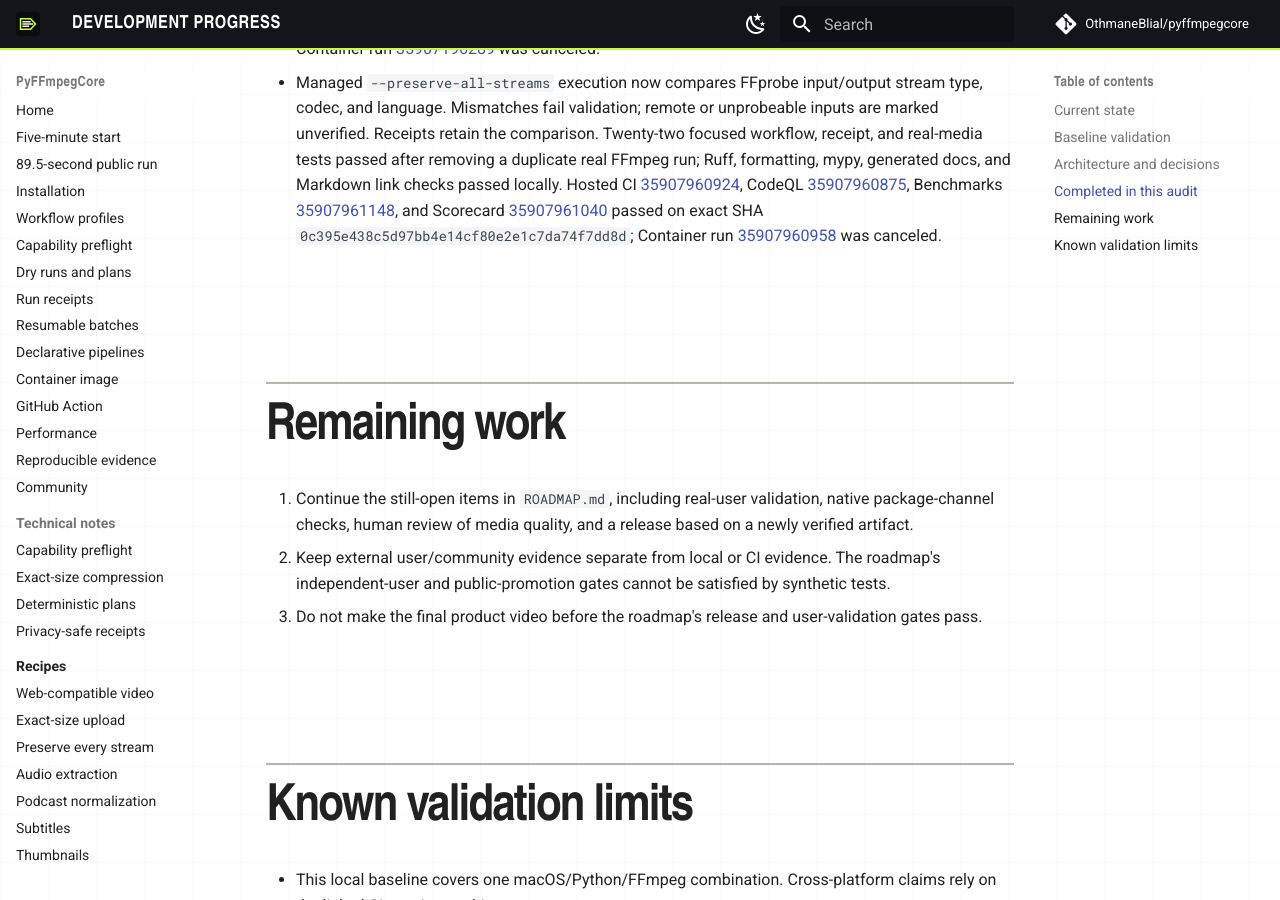
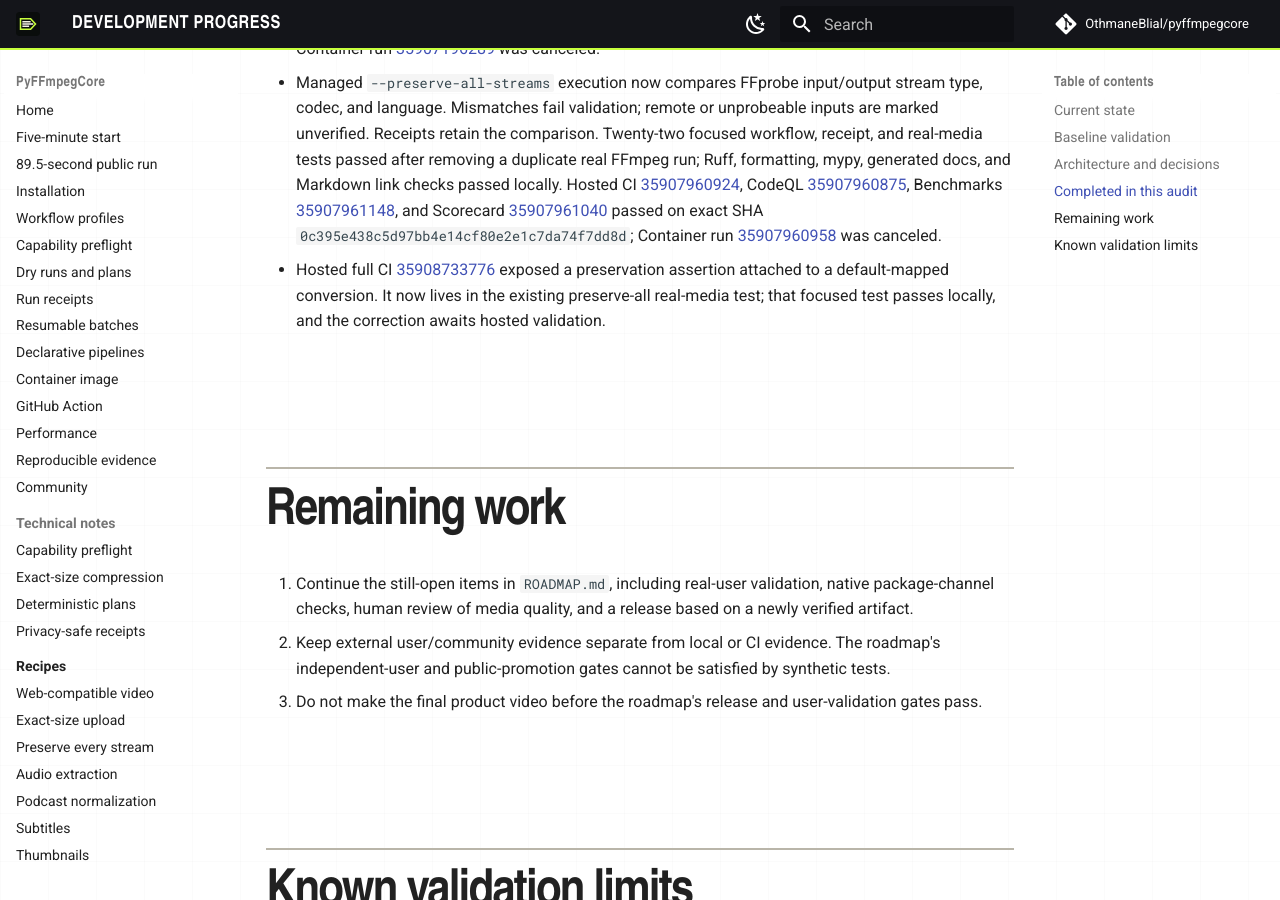
Before and after one commit to OthmaneBlial/pyffmpegcore, an MkDocs documentation site: the page built from docs/PROGRESS.md, in a window 1280 px wide and 900 px high, scrolled down 6053 px. Built offline with MkDocs 1.6.1 and Material for MkDocs 9.7.7, drawn with Linux system fonts in a browser that asks for light colours; comment, search, counter and statistics services are not loaded.

Commit message:
test: check preserve-all stream verification

```diff
--- a/docs/PROGRESS.md
+++ b/docs/PROGRESS.md
@@ -80,6 +80,7 @@ The image-directory planner resolved generated output filenames before checking
 - `profile run subtitles/accessibility` now accepts `--language` and records that label in the planned FFmpeg arguments; the existing `und` default remains. The registry and CLI preview have regression coverage. Focused profile/CLI tests passed (38); Ruff, mypy, generated docs, and Markdown link checks passed locally. Hosted CI [35905460578](https://github.com/OthmaneBlial/pyffmpegcore/actions/runs/35905460578), CodeQL [35905460350](https://github.com/OthmaneBlial/pyffmpegcore/actions/runs/35905460350), Benchmarks [35905460396](https://github.com/OthmaneBlial/pyffmpegcore/actions/runs/35905460396), and Scorecard [35905460441](https://github.com/OthmaneBlial/pyffmpegcore/actions/runs/35905460441) passed on exact SHA `2cfe1de0ae6ed6401fdaabcd3eddb9fed13ccf5b`; Container run [35905460445](https://github.com/OthmaneBlial/pyffmpegcore/actions/runs/35905460445) was canceled.
 - The human `probe` report now lists every stream and exposes rotation, pixel/color metadata, and average/nominal frame rates; differing rates are described as a VFR clue, not proof. Synthetic coverage verifies secondary audio, subtitles, and attachments, and the real-media CLI probe still passes. Both focused probe tests passed; Ruff, formatting, mypy, generated docs, and Markdown link checks passed locally. Hosted CI [35907196395](https://github.com/OthmaneBlial/pyffmpegcore/actions/runs/35907196395), CodeQL [35907196247](https://github.com/OthmaneBlial/pyffmpegcore/actions/runs/35907196247), Benchmarks [35907196166](https://github.com/OthmaneBlial/pyffmpegcore/actions/runs/35907196166), and Scorecard [35907196411](https://github.com/OthmaneBlial/pyffmpegcore/actions/runs/35907196411) passed on exact SHA `2185c682afabf4e4008c28edb4186b5697156f8a`; Container run [35907196289](https://github.com/OthmaneBlial/pyffmpegcore/actions/runs/35907196289) was canceled.
 - Managed `--preserve-all-streams` execution now compares FFprobe input/output stream type, codec, and language. Mismatches fail validation; remote or unprobeable inputs are marked unverified. Receipts retain the comparison. Twenty-two focused workflow, receipt, and real-media tests passed after removing a duplicate real FFmpeg run; Ruff, formatting, mypy, generated docs, and Markdown link checks passed locally. Hosted CI [35907960924](https://github.com/OthmaneBlial/pyffmpegcore/actions/runs/35907960924), CodeQL [35907960875](https://github.com/OthmaneBlial/pyffmpegcore/actions/runs/35907960875), Benchmarks [35907961148](https://github.com/OthmaneBlial/pyffmpegcore/actions/runs/35907961148), and Scorecard [35907961040](https://github.com/OthmaneBlial/pyffmpegcore/actions/runs/35907961040) passed on exact SHA `0c395e438c5d97bb4e14cf80e2e1c7da74f7dd8d`; Container run [35907960958](https://github.com/OthmaneBlial/pyffmpegcore/actions/runs/35907960958) was canceled.
+- Hosted full CI [35908733776](https://github.com/OthmaneBlial/pyffmpegcore/actions/runs/35908733776) exposed a preservation assertion attached to a default-mapped conversion. It now lives in the existing preserve-all real-media test; that focused test passes locally, and the correction awaits hosted validation.
 
 ## Remaining work
 
```
Also changed, not shown: 1 other file.
